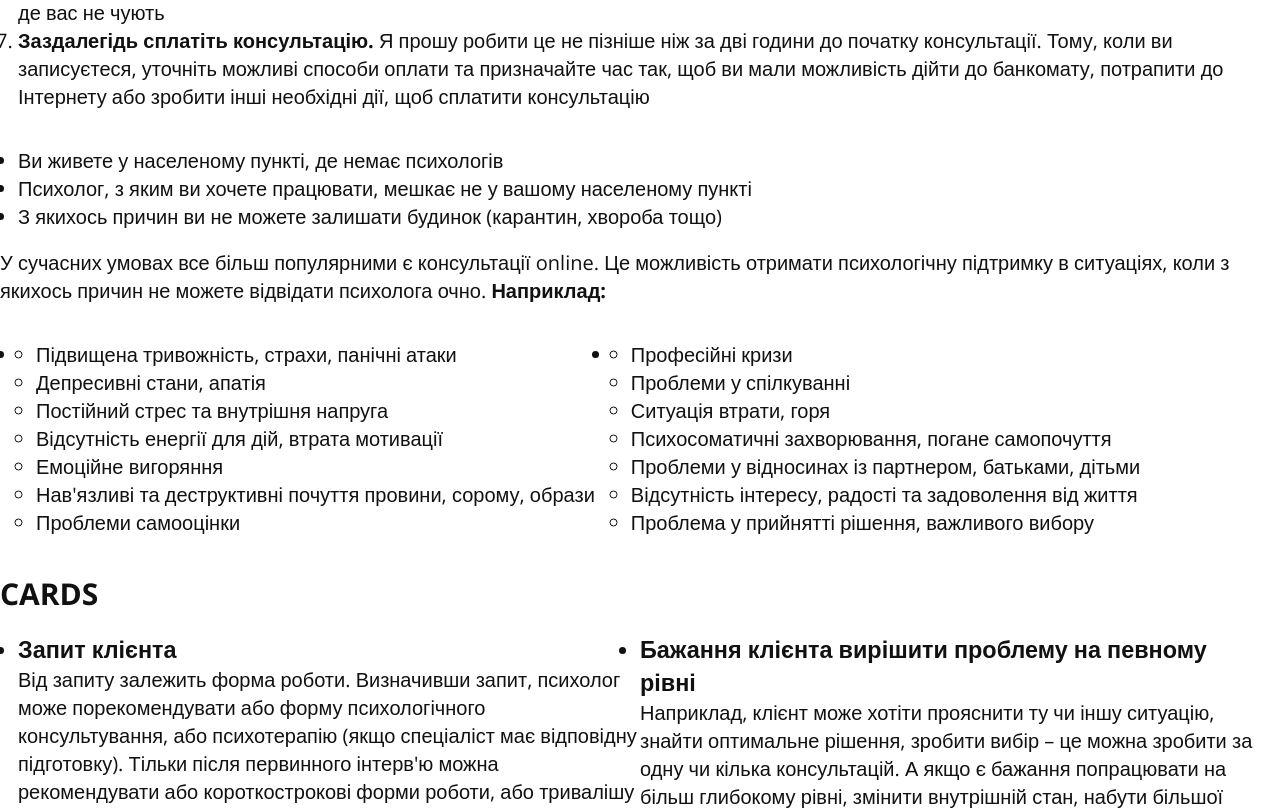
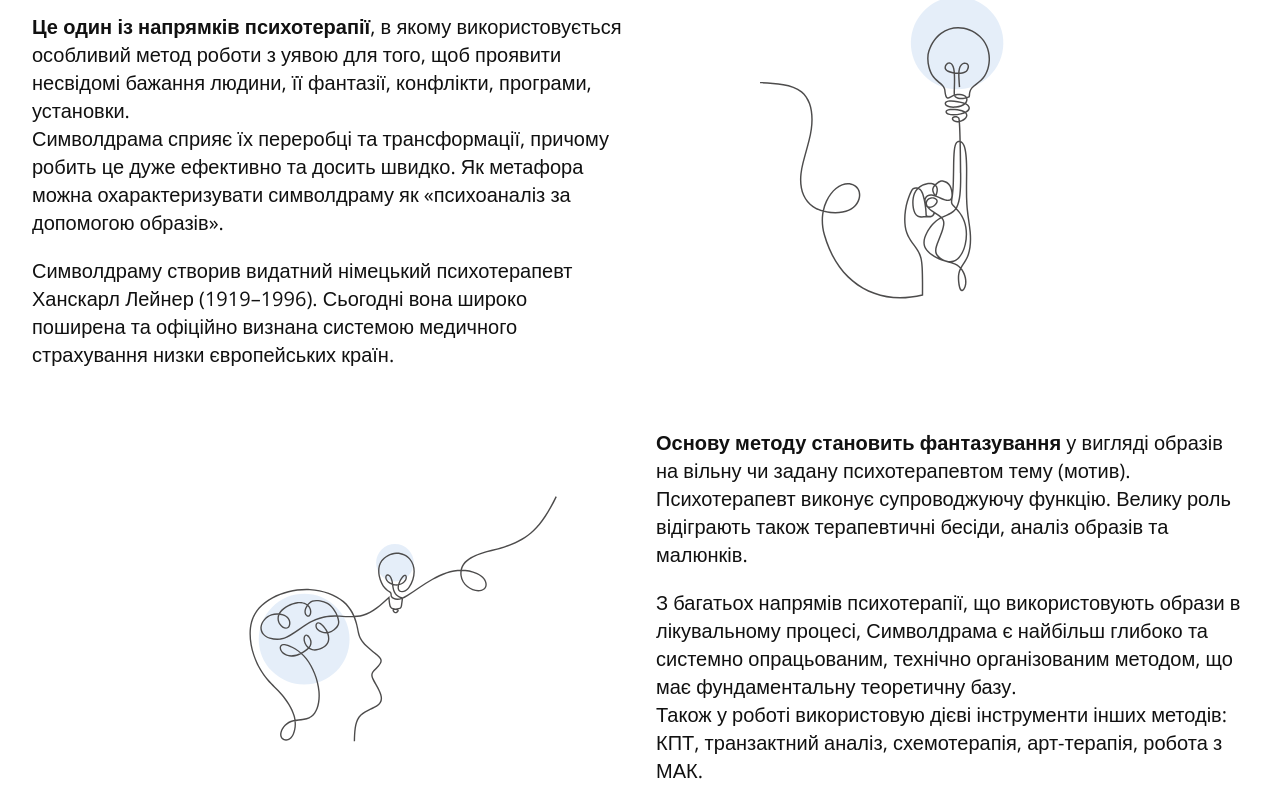
Before and after one commit to SoftRyzen-internship/psychologist, a Next.js app: page /consultations in a window 1280 px wide. Shown: the part 299-1109 px from the top of the page. Built offline with nearby package versions, Linux system fonts and the light colour scheme.

Commit message:
method page done

```diff
--- a/src/pages/consultations.js
+++ b/src/pages/consultations.js
@@ -1,9 +1,9 @@
 import Head from 'next/head';
-import ReactMarkdown from 'react-markdown';
 import { getData } from '@/lib/getData';
 import { folderPaths } from '@/utils/folderPaths';
+import { PersonalConsultationMethodView } from '@/views';
 
-const ConsultationsPage = ({ individual, online, requirements, factors }) => {
+const ConsultationsPage = props => {
   return (
     <>
       <Head>
@@ -12,33 +12,7 @@ const ConsultationsPage = ({ individual, online, requirements, factors }) => {
         <meta name="viewport" content="width=device-width, initial-scale=1" />
       </Head>
 
-      <div>
-        <ReactMarkdown>{requirements.description}</ReactMarkdown>
-        <ReactMarkdown>{online.list}</ReactMarkdown>
-        <ReactMarkdown>{online.description}</ReactMarkdown>
-
-        <ul style={{ display: 'flex' }}>
-          {individual.list.map(({ id, content }) => {
-            return (
-              <li key={id}>
-                <ReactMarkdown>{content}</ReactMarkdown>
-              </li>
-            );
-          })}
-        </ul>
-
-        <h2>CARDS</h2>
-        <ul style={{ display: 'grid', gridTemplateColumns: '1fr 1fr' }}>
-          {factors.cards.map(({ title, content }, index) => (
-            <li key={index}>
-              <h3>{title}</h3>
-              <span>
-                <ReactMarkdown>{content}</ReactMarkdown>
-              </span>
-            </li>
-          ))}
-        </ul>
-      </div>
+      <PersonalConsultationMethodView data={props.method} />
     </>
   );
 };
--- /dev/null
+++ b/src/views/PersonalConsultationMethodView/PersonalConsultationMethod.jsx
@@ -0,0 +1,39 @@
+import Image from 'next/image';
+import ReactMarkdown from 'react-markdown';
+import { Container, SectionTitle } from '@/components';
+import s from './PersonalConsultationMethodView.module.css';
+import classNames from 'classnames';
+
+export const PersonalConsultationMethodView = ({ data }) => {
+  return (
+    <section className={s.section}>
+      <Container>
+        <SectionTitle title={data.heading} />
+        <div className={s.wrapper}>
+          <div className={s.textWrapper}>
+            <ReactMarkdown>{data.description[0].content}</ReactMarkdown>
+          </div>
+          <Image
+            className={classNames(s.image1, s.image)}
+            src="/icons/Method1.svg"
+            alt="method1 img"
+            width={320}
+            height={284}
+          />
+        </div>
+        <div className={s.wrapper}>
+          <div className={s.textWrapper}>
+            <ReactMarkdown>{data.description[1].content}</ReactMarkdown>
+          </div>
+          <Image
+            className={classNames(s.image2, s.image)}
+            src="/icons/Method2.svg"
+            alt="method2 img"
+            width={320}
+            height={249}
+          />
+        </div>
+      </Container>
+    </section>
+  );
+};
--- /dev/null
+++ b/src/views/PersonalConsultationMethodView/PersonalConsultationMethodView.module.css
@@ -0,0 +1,87 @@
+.wrapper p {
+  font-style: normal;
+  font-weight: 400;
+  font-size: 16px;
+  line-height: calc(24 / 16);
+}
+
+.wrapper p > strong {
+  font-weight: 600;
+}
+
+@media screen and (min-width: 768px) {
+  .wrapper p {
+    font-size: 18px;
+    line-height: calc(28 / 18);
+  }
+}
+
+@media screen and (min-width: 1280px) {
+  .wrapper p {
+    font-size: 20px;
+    line-height: calc(28 / 20);
+  }
+}
+
+.wrapper p:not(:nth-child(4n)) {
+  margin-bottom: 20px;
+}
+
+.wrapper:nth-of-type(1) p:nth-child(2n),
+.wrapper:nth-of-type(2) p:nth-child(2n) {
+  margin-bottom: 0;
+}
+
+.wrapper p:nth-child(4n),
+.wrapper:nth-of-type(2) p:nth-child(3) {
+  margin-bottom: 24px;
+}
+
+@media screen and (min-width: 768px) {
+  .wrapper {
+    display: flex;
+    margin-bottom: 36px;
+    gap: 32px;
+  }
+
+  .wrapper:nth-of-type(2) {
+    flex-direction: row-reverse;
+  }
+}
+
+@media screen and (min-width: 1280px) {
+  .wrapper:nth-of-type(1) {
+    gap: 136px;
+  }
+
+  .wrapper:nth-of-type(2) {
+    gap: 96px;
+  }
+
+  .wrapper {
+    margin-bottom: 60px;
+  }
+
+  .textWrapper {
+    width: 592px;
+  }
+}
+
+@media screen and (min-width: 320px) and (max-width: 479.98px) {
+  .image {
+    width: 100%;
+  }
+}
+
+.image1 {
+  margin-bottom: 24px;
+}
+
+@media screen and (min-width: 768px) {
+  .image1 {
+    margin-bottom: 0;
+  }
+}
+
+.image2 {
+}
--- a/src/views/index.js
+++ b/src/views/index.js
@@ -1,3 +1,4 @@
 export * from './FirstView/FirstView';
 export * from './EducationMethodView/EducationMethodView';
 export * from './EducationProgramView/EducationProgramView';
+export * from './PersonalConsultationMethodView/PersonalConsultationMethod';
```
Also changed, not shown: src/content/consultations/method.md (+1 -3 lines), public/icons/Method1.svg (added), public/icons/Method2.svg (added).
